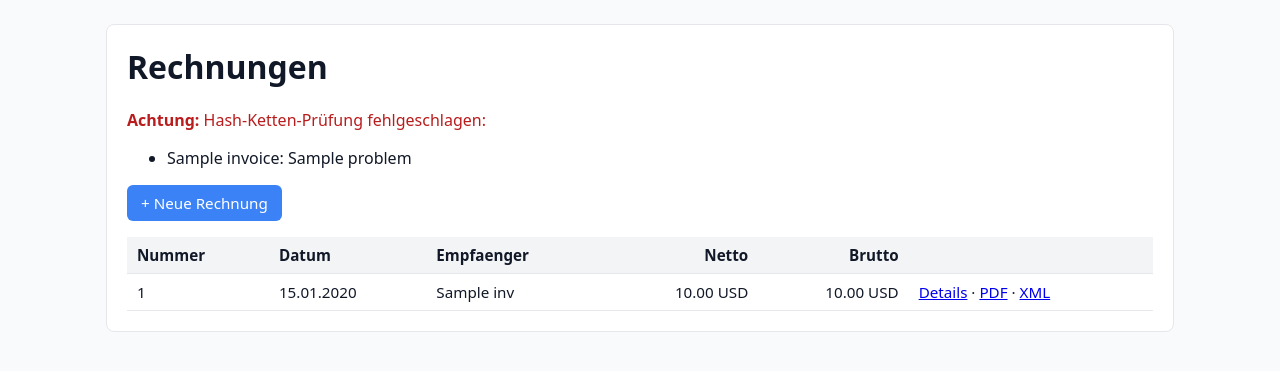
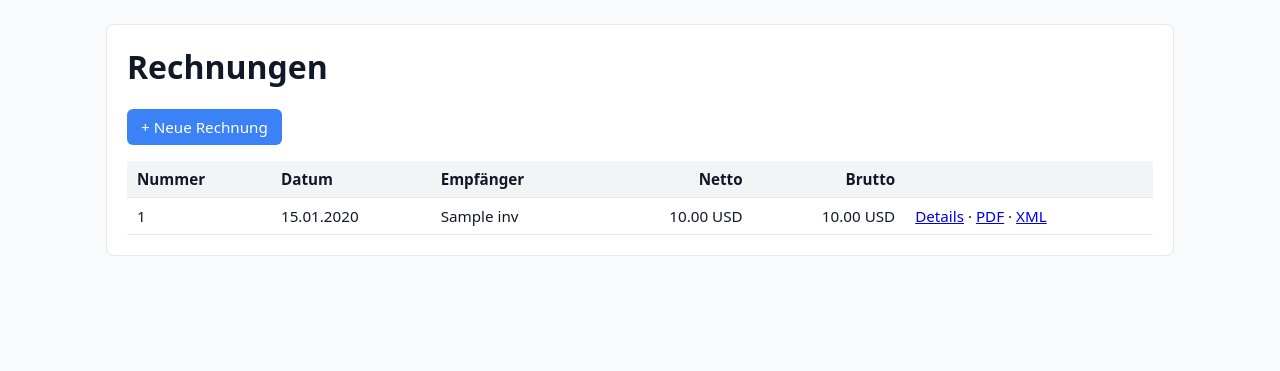
Before and after one commit to soerenhue/smartrechnung, a FastAPI app: template app/templates/invoice_list.html in a window 1280 px wide. Shown: the part 48-419 px from the top of the page. Run offline with FastAPI, Linux system fonts and the light colour scheme; the template is opened without the code that fills it: most values are stand-ins (such as "Sample title", 1, 10 or a date in 2020).

Commit message:
Hash-Warnung von Rechnungsliste entfernt + Umlaut Empfänger

```diff
--- a/app/templates/invoice_list.html
+++ b/app/templates/invoice_list.html
@@ -3,14 +3,6 @@
 {% block content %}
 <div class="card">
   <h1>Rechnungen</h1>
-  {% if chain_issues %}
-    <p class="err"><strong>Achtung:</strong> Hash-Ketten-Prüfung fehlgeschlagen:
-      <ul>{% for i in chain_issues %}<li>{{ i.invoice }}: {{ i.problem }}</li>{% endfor %}</ul>
-    </p>
-  {% else %}
-    <p class="ok">&#10003; Hash-Kette ist konsistent - keine nachtraeglichen Änderungen erkannt.</p>
-  {% endif %}
-
   <p><a class="btn" href="/neu">+ Neue Rechnung</a></p>
 
   {% if not invoices %}
@@ -30,7 +22,7 @@
   {% if invoices %}
   <table>
     <thead><tr>
-      <th>Nummer</th><th>Datum</th><th>Empfaenger</th>
+      <th>Nummer</th><th>Datum</th><th>Empfänger</th>
       <th class="right">Netto</th><th class="right">Brutto</th><th></th>
     </tr></thead>
     <tbody>
```
